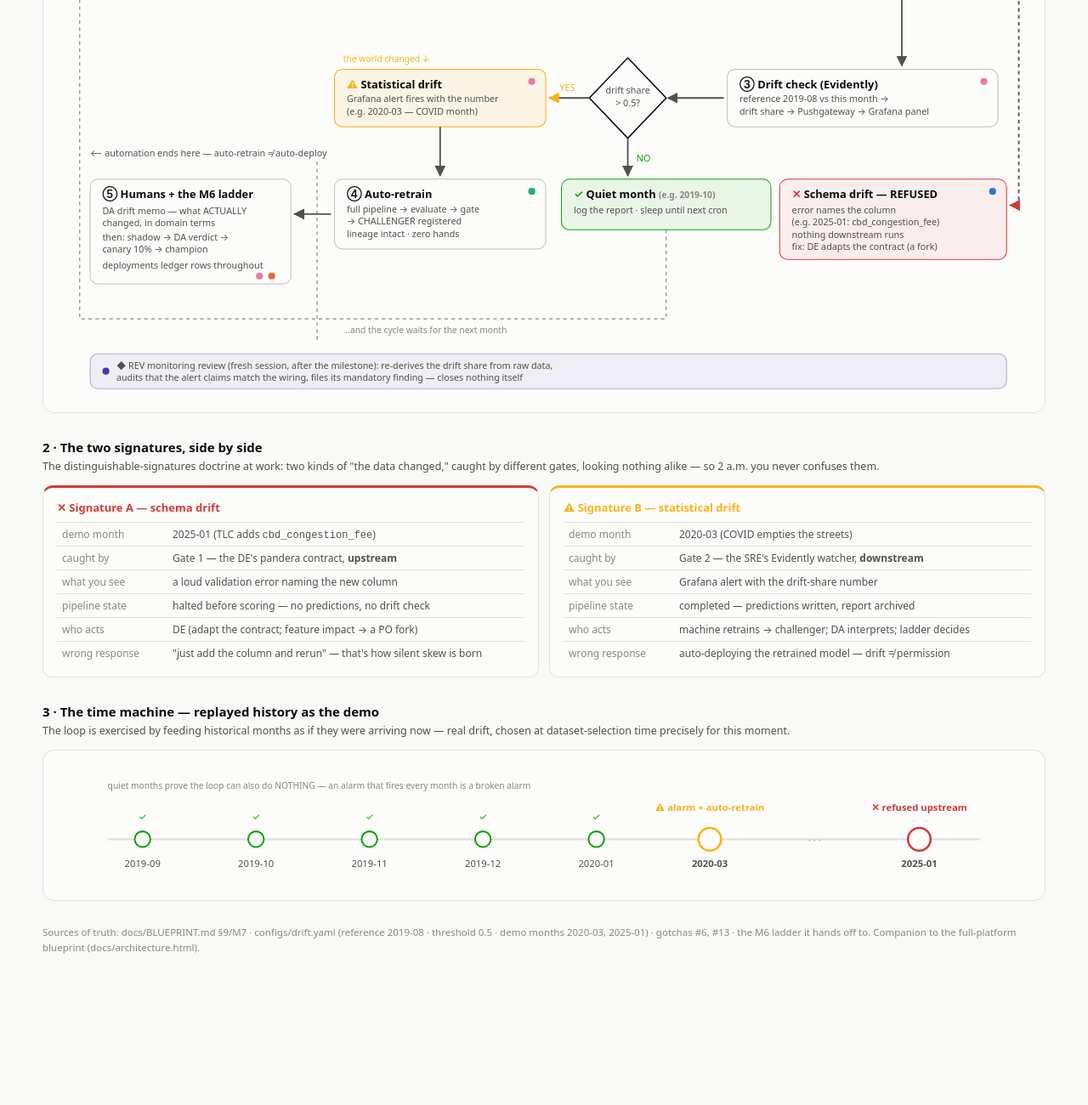
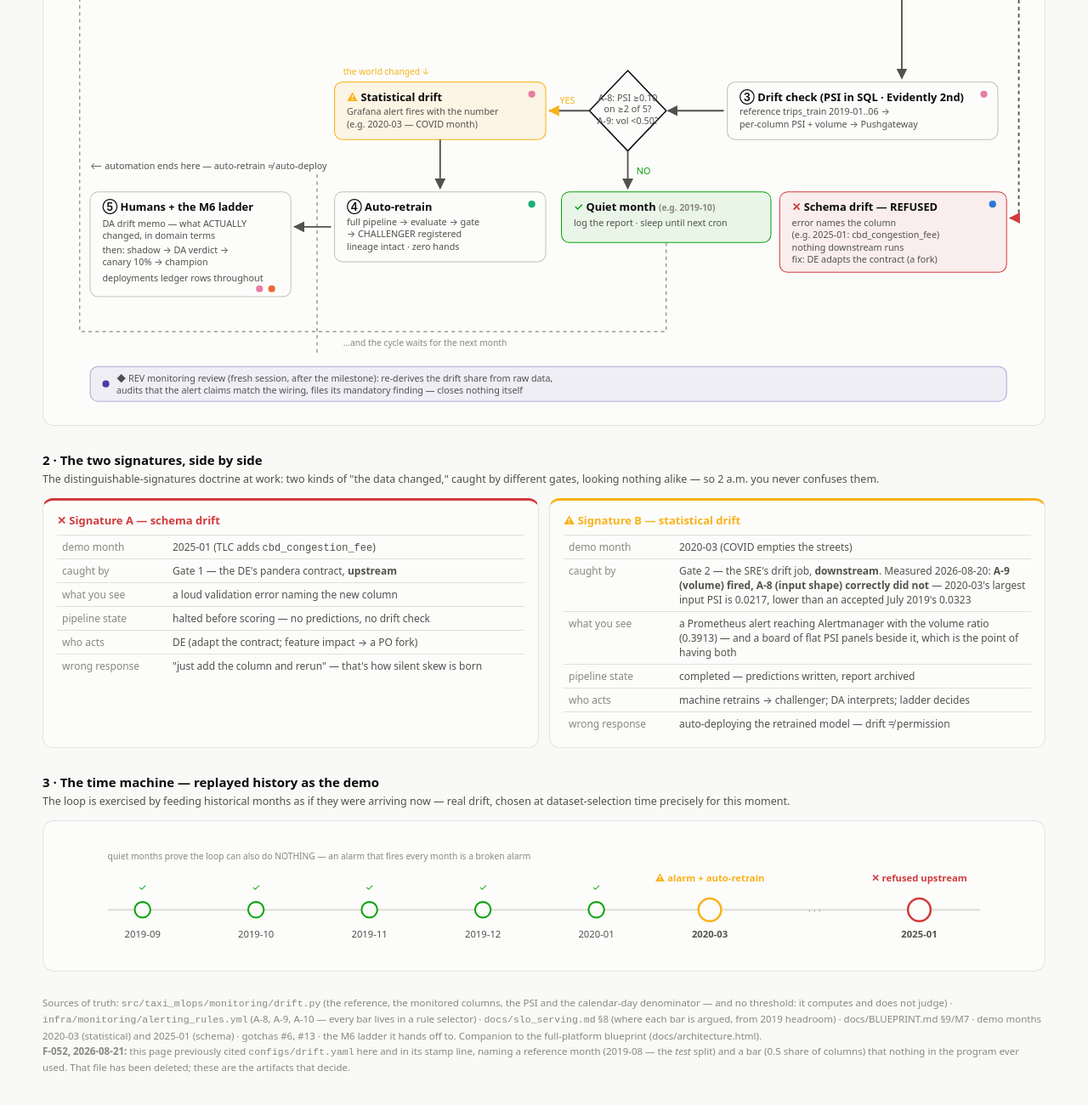
Before and after one commit to Phu-Hong-Duong/NYC-taxi-production-with-k8-flavor, a plain HTML site: page docs/m7_flow.html in a window 1280 px wide. Shown: the part 468-1768 px from the top of the page at 85% size. Before the commit the page ends 1649 px from the top, so only its background shows below. Drawn offline with Linux system fonts and the light colour scheme.

Commit message:
fix(drift): F-052 — the dead second home is deleted, the flow diagram now names what decides; F-046's honesty sentence lands in slo_serving.md §8.1
F-052 (REV condition 2): configs/drift.yaml sat byte-unchanged since the
planning kit, read by nothing, and both its numbers disagreed with what M7
shipped — reference_month 2019-08 (the TEST split, which drift.py's own
docstring argues against) and drift_share_threshold 0.5 (3 of 5 columns)
against A-8's live PSI >= 0.10 on >= 2 of 5. It was not inert: docs/m7_flow.html
rendered both under 'Sources of truth'.

- configs/drift.yaml deleted (F-013 was closed by deletion too, not adoption).
- docs/m7_flow.html corrected where a human reads it: stamp line, the drift-check
  node, the Gate-2 diamond (now A-8 and A-9 with their real bars), signature B's
  table (which now records the measured outcome — A-9 fired, A-8 correctly did
  not), and the footer, with a dated note saying what the page used to claim.
- the F-013 knob-tuple test is widened with reference_month /
  drift_share_threshold / psi_threshold / volume_ratio_threshold: F-013 is a law
  about BARS, and a drift bar walked through a tuple of five promotion names.

F-046 (accepted at the boundary, closes on this sentence): slo_serving.md §8.1
now states the WINDOW's blindness beside PSI's — a regime change confined to
part of a month is invisible at monthly grain regardless of columns — names the
reliance that makes accepting it honest (A-9, monotonic since F-051), and
records the residual that is NOT covered: a shape change with no volume change.
§8.4 gains the calendar-day denominator and the property it buys.

Co-Authored-By: Claude Opus 5 <noreply@anthropic.com>

```diff
--- a/docs/m7_flow.html
+++ b/docs/m7_flow.html
@@ -87,7 +87,7 @@
     gates can catch two different kinds of trouble, and only real drift wakes the retraining
     machinery — which is allowed to <b>make</b> a challenger but never to <b>ship</b> one.
     Hover any box for detail.</p>
-    <p class="stamp">BLUEPRINT v2.6 §9/M7 · reference month 2019-08 · drift threshold 0.5 (configs/drift.yaml) · 2026-08-16</p>
+    <p class="stamp">BLUEPRINT v2.6 §9/M7 · reference = <code>trips_train</code> 2019-01..06 · A-8 fires at per-column PSI &ge; 0.10 on &ge;2 of 5 inputs · A-9 at volume ratio &lt; 0.50 · drawn 2026-08-16, <b>numbers corrected 2026-08-21 to what M7 shipped (F-052)</b></p>
   </div>
   <button class="theme" onclick="tgl()">light / dark</button>
 </header>
@@ -167,20 +167,21 @@
 
   <!-- row 2 -->
   <path class="flow" marker-end="url(#m)" d="M970,94 L970,310"/>
-  <g><title>SRE's model-watcher: Evidently compares the frozen 2019-08 reference against the new month; drift share goes to Pushgateway → Grafana</title>
+  <g><title>SRE's model-watcher: exact PSI in DuckDB compares the champion's TRAIN months (2019-01..06) against the new month — five of six monitored columns are categorical, so their distributions are computed exactly rather than sampled. Evidently 0.7.21 runs beside it as a second witness. Per-column PSI, unseen share and volume ratio go to the Pushgateway; the rules decide.</title>
     <rect class="box" x="770" y="314" width="310" height="66" rx="9" stroke="var(--r-sre)"/>
-    <text class="boxT" x="784" y="336">③ Drift check (Evidently)</text>
-    <text class="boxS" x="784" y="352">reference 2019-08 vs this month →</text>
-    <text class="boxS" x="784" y="366">drift share → Pushgateway → Grafana panel</text>
+    <text class="boxT" x="784" y="336">③ Drift check (PSI in SQL · Evidently 2nd)</text>
+    <text class="boxS" x="784" y="352">reference trips_train 2019-01..06 →</text>
+    <text class="boxS" x="784" y="366">per-column PSI + volume → Pushgateway</text>
     <circle cx="1064" cy="328" r="4" fill="var(--r-sre)"/>
   </g>
   <path class="flow" marker-end="url(#m)" d="M766,347 L702,347"/>
 
   <!-- D2 diamond -->
-  <g><title>Gate 2 — statistics: is this month still the WORLD the model learned? Threshold pre-declared in configs/drift.yaml</title>
+  <g><title>Gate 2 — statistics: is this month still the WORLD the model learned? Two rules, and the second is the marginal the first cannot see: A-8 counts INPUT columns past PSI 0.10 (>=2 of 5 fires); A-9 reads trips per CALENDAR day against the reference's and fires below 0.50. Both thresholds live in infra/monitoring/alerting_rules.yml and are argued in docs/slo_serving.md §8 — the drift job itself carries no bar.</title>
     <path d="M656,301 L700,347 L656,393 L612,347 Z" fill="var(--surface-1)" stroke="var(--ink)" stroke-width="1.5"/>
-    <text class="boxS" x="656" y="342" text-anchor="middle">drift share</text>
-    <text class="boxS" x="656" y="356" text-anchor="middle">&gt; 0.5?</text>
+    <text class="boxS" x="656" y="336" text-anchor="middle">A-8: PSI &ge;0.10</text>
+    <text class="boxS" x="656" y="349" text-anchor="middle">on &ge;2 of 5?</text>
+    <text class="boxS" x="656" y="362" text-anchor="middle">A-9: vol &lt;0.50?</text>
   </g>
 
   <!-- NO quiet -->
@@ -271,8 +272,8 @@ caught by different gates, looking nothing alike — so 2 a.m. you never confuse
     <h3><span class="tagW">⚠ Signature B — statistical drift</span></h3>
     <table>
       <tr><td>demo month</td><td>2020-03 (COVID empties the streets)</td></tr>
-      <tr><td>caught by</td><td>Gate 2 — the SRE's Evidently watcher, <b>downstream</b></td></tr>
-      <tr><td>what you see</td><td>Grafana alert with the drift-share number</td></tr>
+      <tr><td>caught by</td><td>Gate 2 — the SRE's drift job, <b>downstream</b>. Measured 2026-08-20: <b>A-9 (volume) fired, A-8 (input shape) correctly did not</b> — 2020-03's largest input PSI is 0.0217, lower than an accepted July 2019's 0.0323</td></tr>
+      <tr><td>what you see</td><td>a Prometheus alert reaching Alertmanager with the volume ratio (0.3913) — and a board of flat PSI panels beside it, which is the point of having both</td></tr>
       <tr><td>pipeline state</td><td>completed — predictions written, report archived</td></tr>
       <tr><td>who acts</td><td>machine retrains → challenger; DA interprets; ladder decides</td></tr>
       <tr><td>wrong response</td><td>auto-deploying the retrained model — drift ≠ permission</td></tr>
@@ -315,9 +316,16 @@ real drift, chosen at dataset-selection time precisely for this moment.</p>
 </div>
 
 <footer>
-  Sources of truth: docs/BLUEPRINT.md §9/M7 · configs/drift.yaml (reference 2019-08 · threshold 0.5 ·
-  demo months 2020-03, 2025-01) · gotchas #6, #13 · the M6 ladder it hands off to. Companion to the
-  full-platform blueprint (docs/architecture.html).
+  Sources of truth: <code>src/taxi_mlops/monitoring/drift.py</code> (the reference, the monitored
+  columns, the PSI and the calendar-day denominator — and no threshold: it computes and does not judge) ·
+  <code>infra/monitoring/alerting_rules.yml</code> (A-8, A-9, A-10 — every bar lives in a rule selector) ·
+  <code>docs/slo_serving.md</code> §8 (where each bar is argued, from 2019 headroom) ·
+  docs/BLUEPRINT.md §9/M7 · demo months 2020-03 (statistical) and 2025-01 (schema) · gotchas #6, #13 ·
+  the M6 ladder it hands off to. Companion to the full-platform blueprint (docs/architecture.html).
+  <br><b>F-052, 2026-08-21:</b> this page previously cited <code>configs/drift.yaml</code> here and in
+  its stamp line, naming a reference month (2019-08 — the <i>test</i> split) and a bar (0.5 share of
+  columns) that nothing in the program ever used. That file has been deleted; these are the artifacts
+  that decide.
 </footer>
 
 </div>
```
Also changed, not shown: 3 other files.
